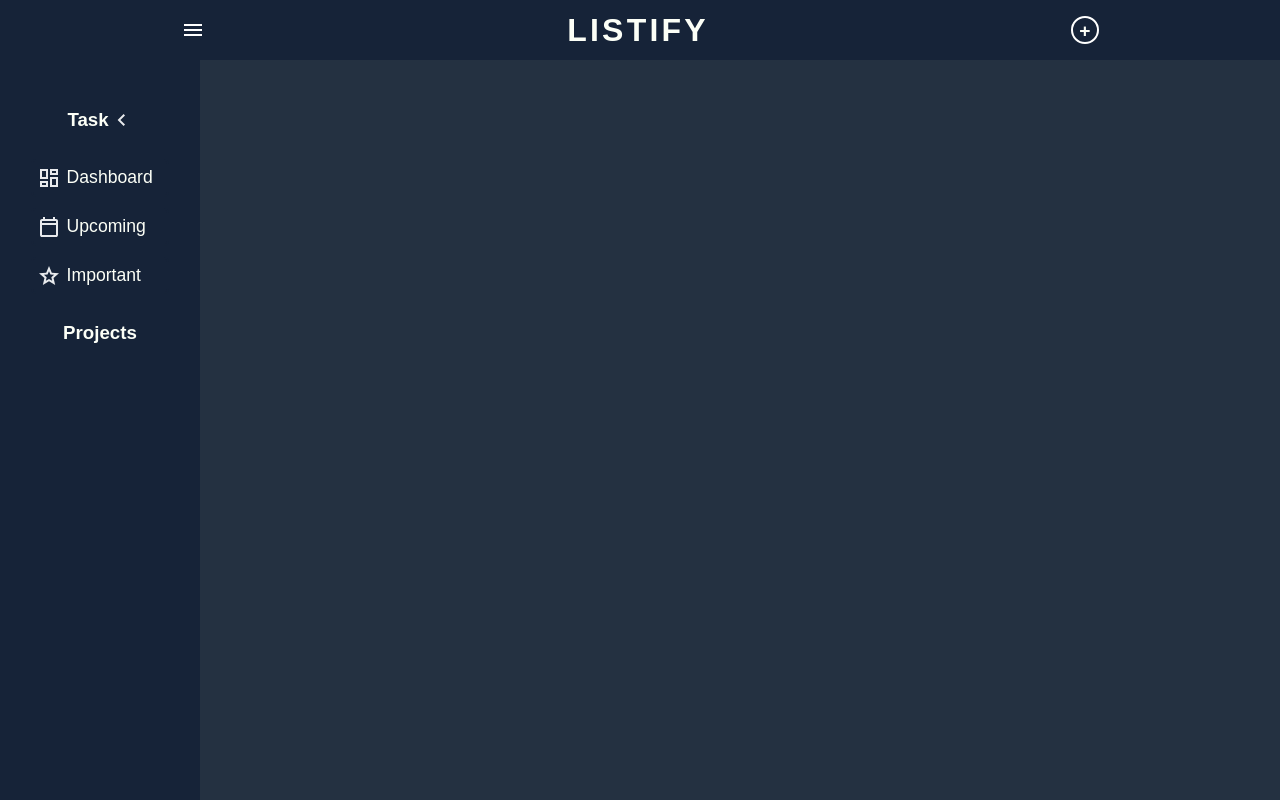
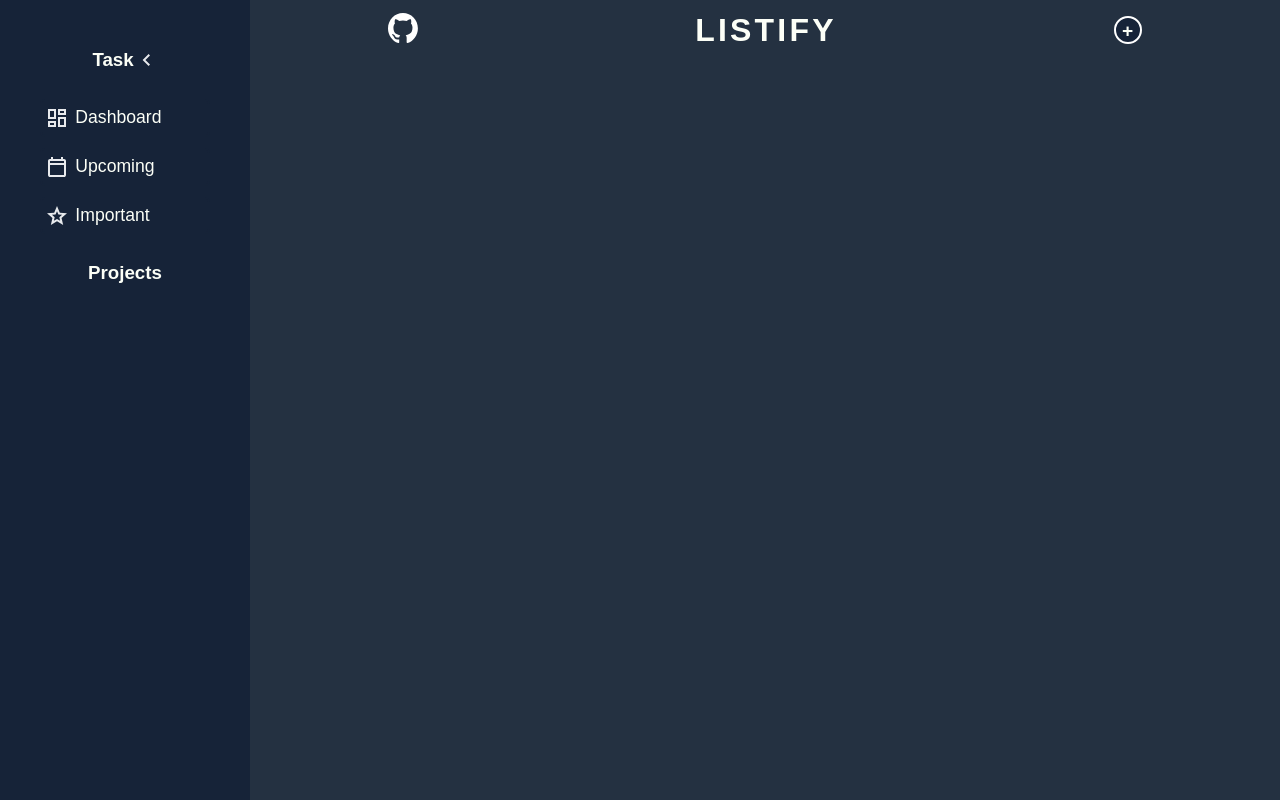
Before and after one commit to alxxjandro/todo-app, a website built with webpack: page src/template.html in a window 1280 px wide. Built offline with nearby package versions, Linux system fonts and the light colour scheme.

Commit message:
change the navbar to include a github button to this repo

```diff
--- a/src/GUI/imgs.js
+++ b/src/GUI/imgs.js
@@ -4,6 +4,7 @@ import rightArrow from "../icons/rightArrow.svg";
 import upcomingCalendar from "../icons/upcomingCalendar.svg";
 import dashboard from "../icons/dashboard.svg";
 import star from "../icons/star.svg";
+import githubLogo from "../icons/github.svg"
 
 const images = {
     addButton,
@@ -11,7 +12,8 @@ const images = {
     rightArrow,
     upcomingCalendar,
     dashboard,
-    star
+    star,
+    githubLogo
 }
 
 export default images;
--- a/src/GUI/navbar.js
+++ b/src/GUI/navbar.js
@@ -1,11 +1,21 @@
 import createElem from "../logic/utilities";
 import "../css/navbar.css"
+import images from "./imgs";
 
 const navBar = function(){
     const container = document.createElement("div");
     container.className = "navbar";
 
-    const menuButton = createElem("span",["menu"],["material-symbols-outlined","menuButton"],container);
+    const menuButton = createElem("a",[""],["githubLogo"],container);
+    const githubLogo = Object.assign(document.createElement("img"),{className: "gitLogoImg"});
+    githubLogo.src = images.githubLogo;
+
+    menuButton.querySelector("a").href = "https://github.com/alxxjandro/todo-app";
+    menuButton.querySelector("a").target = "_blank"
+    menuButton.querySelector("a").appendChild(githubLogo);
+
+
+
     const navBarTitle = createElem("h1",["LISTIFY"],["navbarTitle"],container);
     const addButton = createElem("button",["+"],["addButton"],container);
 
--- a/src/GUI/sidebar.js
+++ b/src/GUI/sidebar.js
@@ -43,8 +43,8 @@ const sideBar = function (){
     //making the button functional
     toggleMenuBtn.addEventListener("click",() =>{
         container.classList.toggle("collapsed");
+        document.body.classList.toggle("close");
     })
-
     return container;
 }();
 
--- a/src/css/general.css
+++ b/src/css/general.css
@@ -5,15 +5,29 @@ body{
     height: 100vh;
     display: grid;
     grid-template-rows:  60px 1fr;
+    grid-template-columns: 250px 1fr;
     background-color: var(--bgColorOne);
     --textColor: #FCFFF7;
     --bgColorOne: #243141;
     --bgColorTwo: #162338;
+    transition: grid-template-columns 0.5s ease-out;
+}
+
+body > div.sideBar {
+    transition: width 0.5s ease-out;
+}
+
+body.close{
+    grid-template-columns: 100px 1fr;
 }
 
 /* narBar */
 body > div:first-child{
-    grid-column: 1/-1;
+    grid-column: 2/-1;
+}
+
+body > div.sideBar{
+    grid-row: 1/-1;
 }
 
 h1,
--- a/src/css/navbar.css
+++ b/src/css/navbar.css
@@ -1,7 +1,7 @@
 
 .navbar{
     max-width: 100%;
-    background-color: var(--bgColorTwo);
+    background-color: var(--bgColorOne);
     display: flex;
     justify-content: space-around;
     align-items: center;
@@ -39,3 +39,17 @@
 .addButton > button:active{
     transform: scale(1.1);
 }
+
+.githubLogo > a > img {
+    width: 30px;
+    transition: .2s width ease;
+}
+
+a > img {
+    width: 100%;
+}
+
+.githubLogo > a > img:hover{
+    width: 35px;
+    opacity: .8;
+}
--- a/src/css/sidebar.css
+++ b/src/css/sidebar.css
@@ -5,7 +5,7 @@ body > div.sideBar{
     flex-direction: column;
     gap: .7rem;
     padding-top: 2rem;
-    width: 200px;
+    width: 250px;
     transition: width .5s ease-out;
     align-items: center;
     color: var(--textColor);
```
Also changed, not shown: src/icons/github.svg (added).
